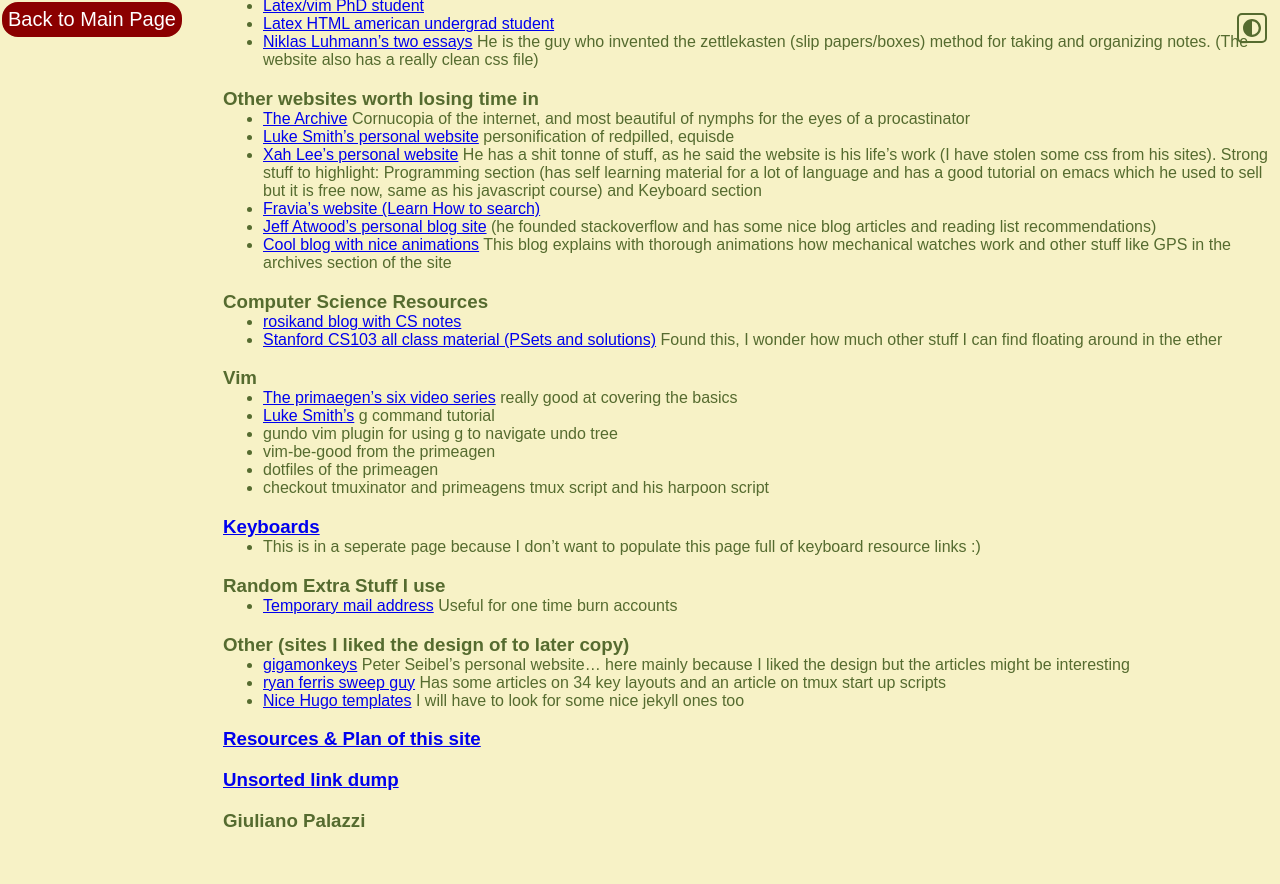
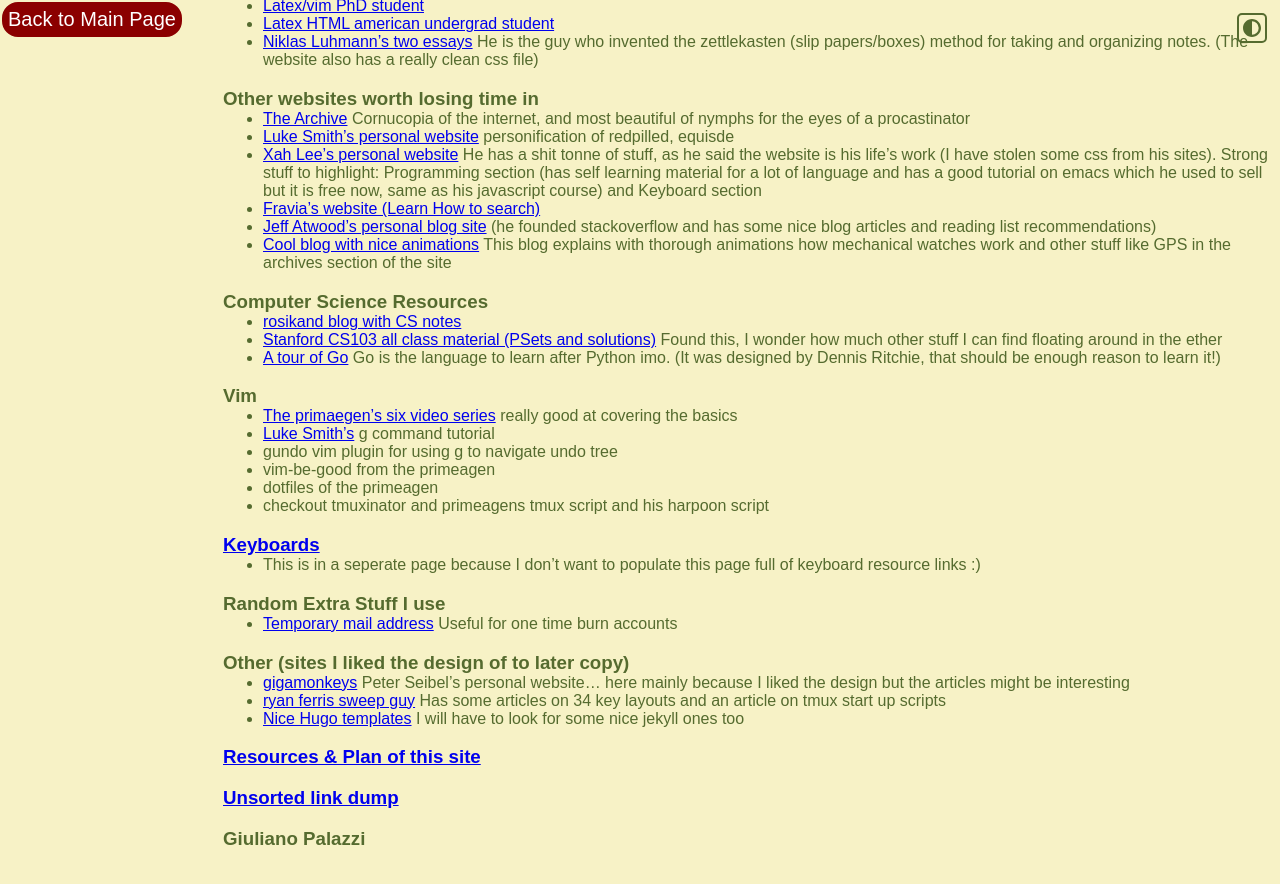
Before and after one commit to GiulianoPalazzi/giulianopalazzi.github.io, a Jekyll site: the page built from resources/cool_resources.md, in a window 1280 px wide and 900 px high, scrolled down 859 px. Shown: the top 884 px of the window. Built offline with Jekyll 4.4.1, drawn with Linux system fonts in a browser that asks for light colours; nearby versions of some CDN libraries.

Commit message:
Added A tour of Go in the Resources page, under the Computer Science section

```diff
--- a/resources/cool_resources.md
+++ b/resources/cool_resources.md
@@ -60,6 +60,7 @@
 ### Computer Science Resources
 * <a href="https://rosikand.github.io/notes/" target="_blank">rosikand blog with CS notes</a>
 * <a href="https://web.stanford.edu/class/archive/cs/cs103/cs103.1202/" target="_blank">Stanford CS103 all class material (PSets and solutions)</a> Found this, I wonder how much other stuff I can find floating around in the ether
+* [A tour of Go](https://go.dev/tour/welcome/1){: target="_blank"} Go is the language to learn after Python imo. (It was designed by Dennis Ritchie, that should be enough reason to learn it!)
 
 ### Vim
 * <a href="https://www.youtube.com/playlist?list=PLm323Lc7iSW_wuxqmKx_xxNtJC_hJbQ7R" target="_blank">The primaegen's six video series</a> really good at covering the basics
```
